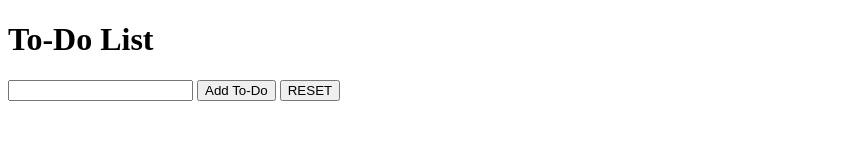
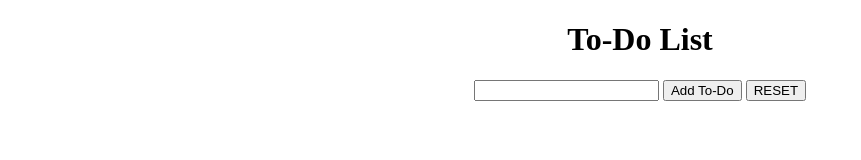
Before and after one commit to Jeremyhaglerr/dom-todo-lab, a plain HTML site: page index.html in a window 1280 px wide. Shown: the whole page, without its empty margins (0-861 px from the left). Drawn offline with Linux system fonts and the light colour scheme.

Commit message:
added styling and removed console.logs

```diff
--- a/css/style.css
+++ b/css/style.css
@@ -0,0 +1,10 @@
+
+body {
+  text-align: center;
+  }
+  div {
+    display: inline;
+  }
+ul {
+  display: inline-block;
+}
--- a/index.html
+++ b/index.html
@@ -10,9 +10,12 @@
 </head>
 <body>
 <h1>To-Do List</h1>
+<div>
 <input type="text" id="input1">
 <button id="submit-button">Add To-Do</button>
 <button id="reset">RESET</button>
+</div>
+<br>
 <ul id="todo-list"></ul>
 </body>
 </html>
--- a/js/app.js
+++ b/js/app.js
@@ -14,7 +14,6 @@ buttonElement.addEventListener('click', function(evt) {
    document.querySelector('ul').appendChild(newLi)
    newLi.className = "items"
    inp.value = ''
-   console.log(newLi);
  }
 })
 
@@ -28,7 +27,5 @@ resetElement.addEventListener('click', removeAllChildNodes)
 
 function removeAllChildNodes() {
   const itemsElements = document.querySelectorAll(".items")
-  console.log(itemsElements);
 itemsElements.forEach(item=>item.remove())
-
 }
```
